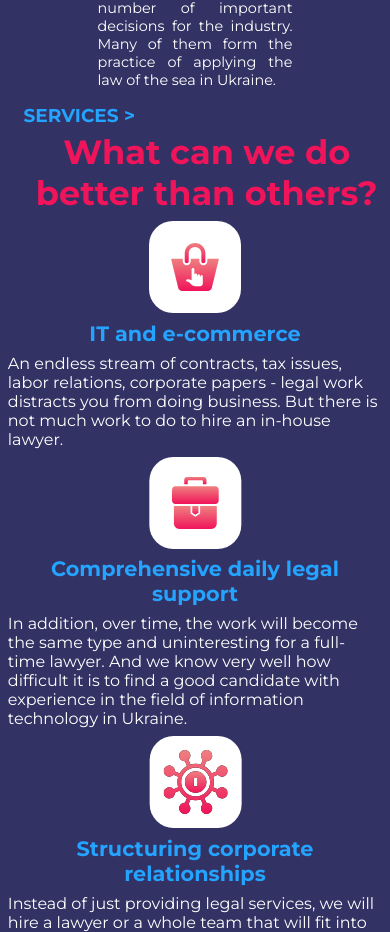
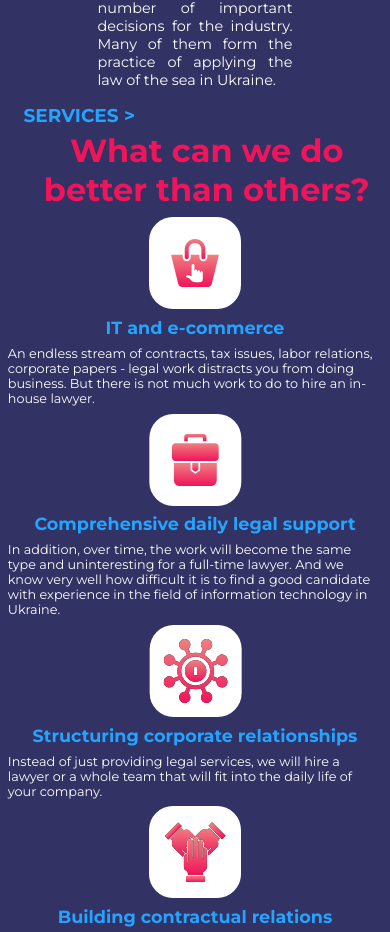
Before and after one commit to YR95/final_HW_HLegal, a plain HTML site: page index.html in a window 390 px wide. Shown: the part 900-1832 px from the top of the page. Drawn offline with Linux system fonts and the light colour scheme.

```diff
--- a/styles/homepage.scss
+++ b/styles/homepage.scss
@@ -367,19 +367,19 @@ height: 50vh;
 
   }
   .team-texts__infos {
-    @include font_settings($font-family-Montserrat, 1.5rem, 700);
+    @include font_settings($font-family-Montserrat, 1.3rem, 700);
 
   }
   .table-infos__text {
-    @include font_settings($font-family-Montserrat, 1rem, 400);
+    @include font_settings($font-family-Montserrat, 0.8rem, 400);
 
   }
   .table-infos__header {
-    @include font_settings($font-family-Montserrat, 1.3rem, 700);
+    @include font_settings($font-family-Montserrat, 1.1rem, 700);
     text-align: center;
   }
   .services__header {
-    @include font_settings($font-family-Montserrat, 2.1rem, 700);
+    @include font_settings($font-family-Montserrat, 2rem, 700);
     text-align: center;
   }
   .business {
```
Also changed, not shown: styles/homepage.css, 1 other file.
